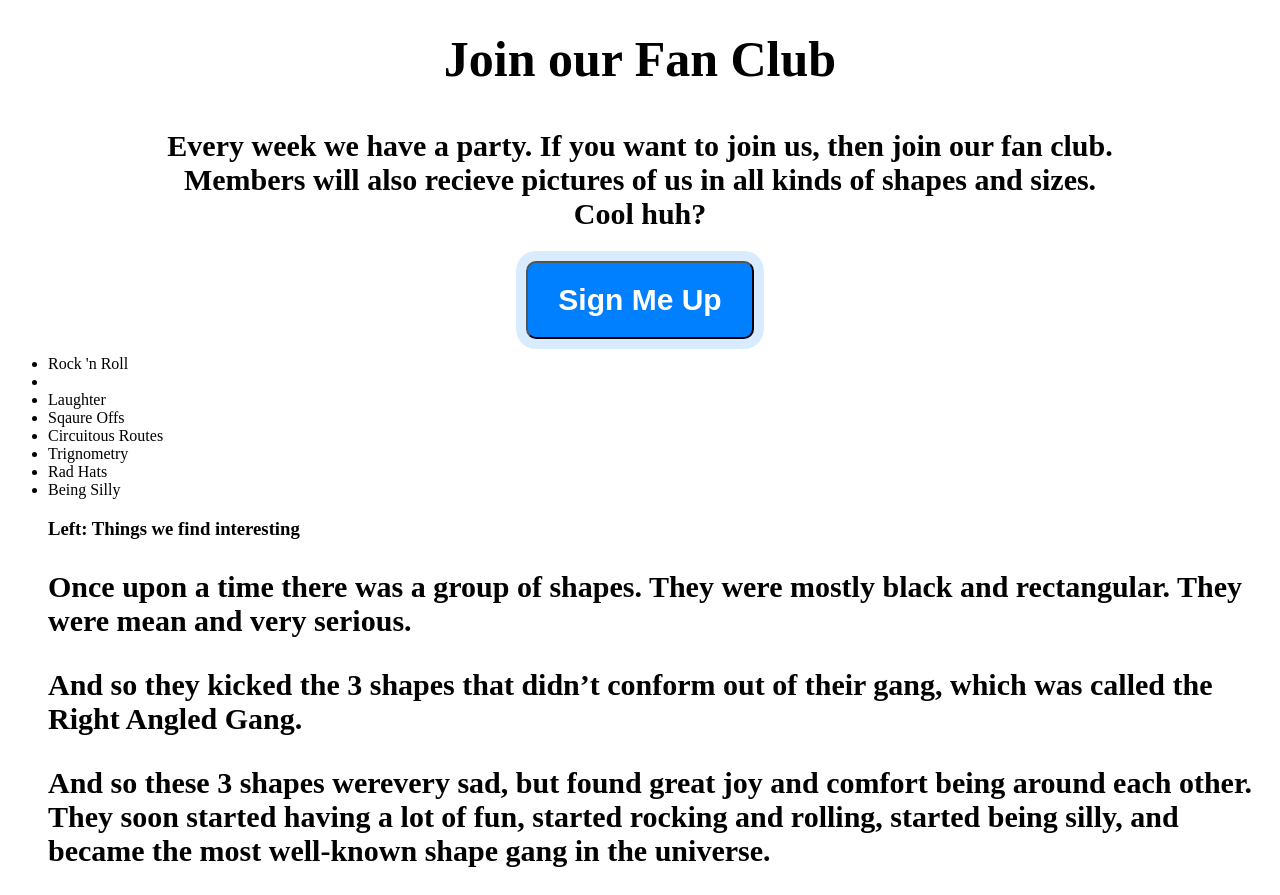
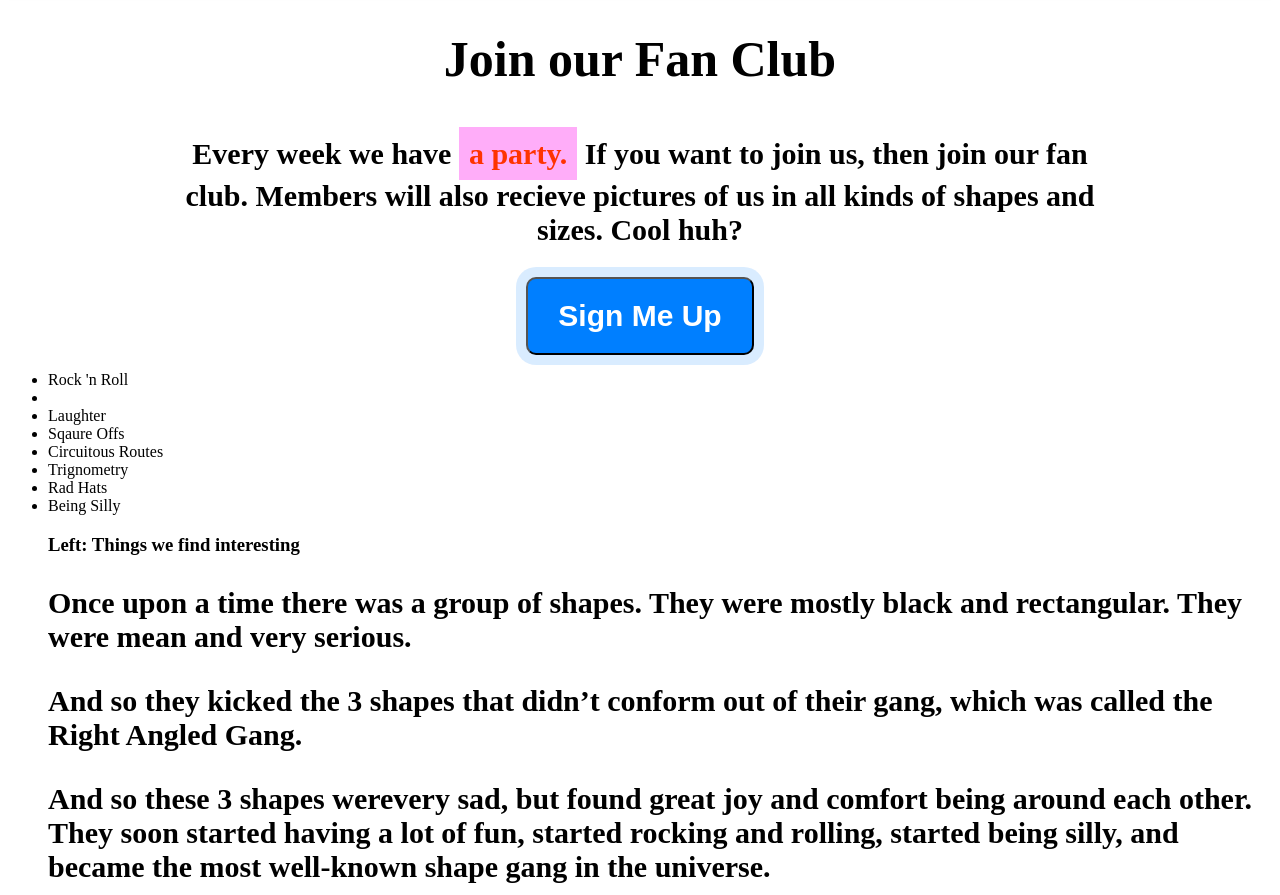
Before and after one commit to pr4peace/the-gang, a plain HTML site: page index.html in a window 1280 px wide. Shown: the part 840-1735 px from the top of the page. Drawn offline with Linux system fonts and the light colour scheme.

Commit message:
hihglihj

```diff
--- a/style.css
+++ b/style.css
@@ -187,5 +187,10 @@ margin: 30px 0;
 
 .highlight
 {
-
+background-color: #FFADF9;
+color: #FF3300;
+padding: 10px;
+display: inline;
+line-height: 50px;
+font-weight: 800;
 }
```
